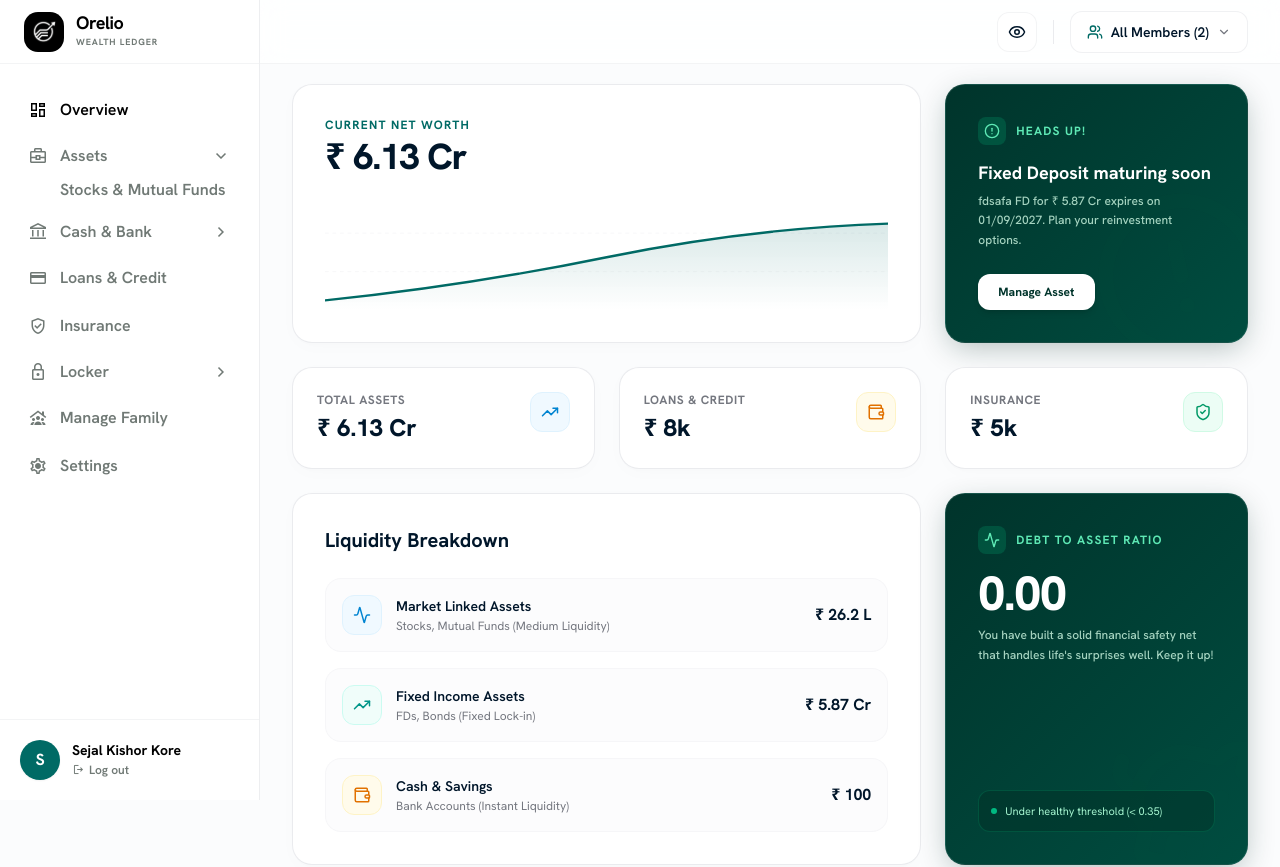
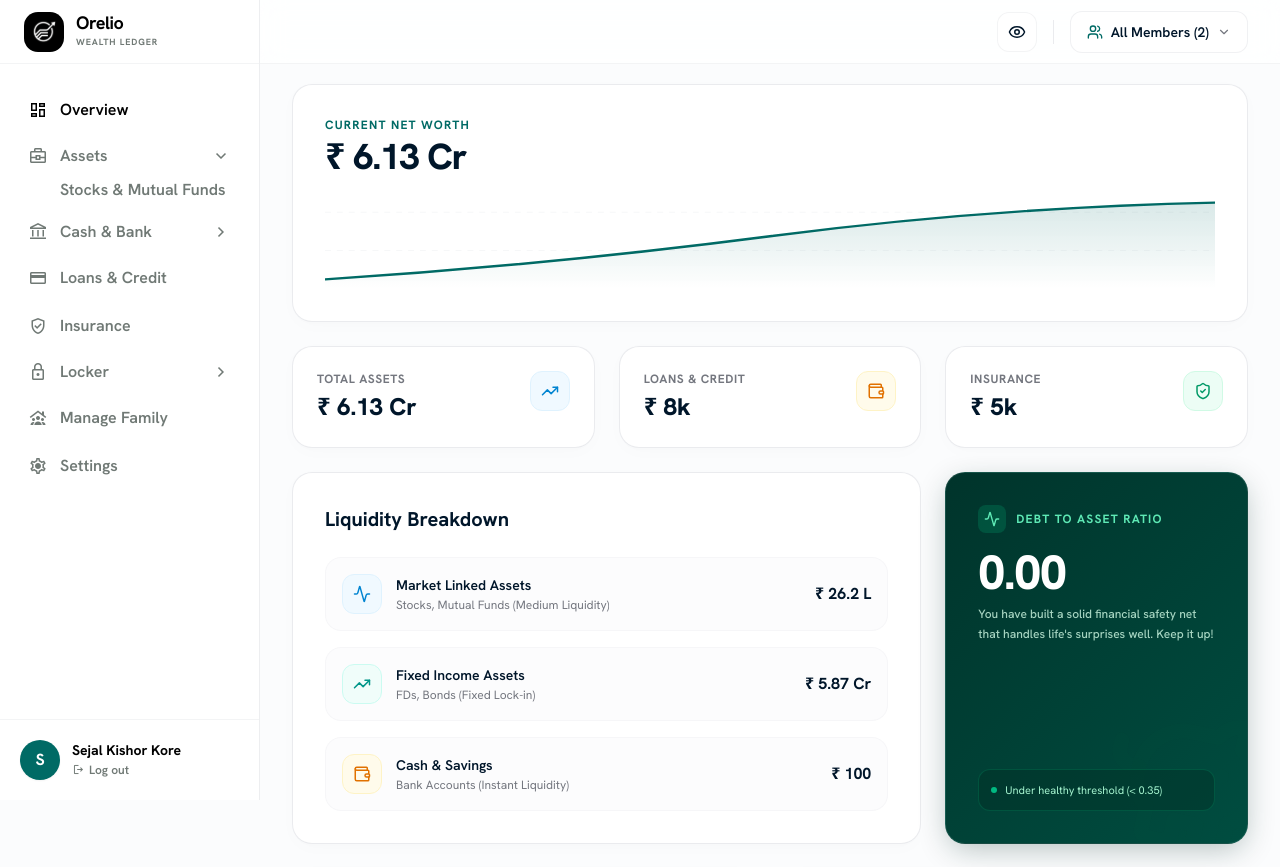
Before and after one commit to oreliolabs/orelio, a React (Vite) app: page / in a window 1280 px wide. Shown: the top 867 px of the page. Built offline with nearby package versions, Linux system fonts and the light colour scheme.

Commit message:
refactor: temporarily hide heads-up card and expand net worth card to full width

```diff
--- a/src/components/Overview.tsx
+++ b/src/components/Overview.tsx
@@ -1,7 +1,7 @@
 import React from 'react';
 import { AssetAllocationChart, LiabilityChart } from './Charts';
 import {
-  AlertCircle,
+  /* AlertCircle, */
   TrendingUp,
   Wallet,
   ShieldCheck,
@@ -64,12 +64,14 @@ export const Overview: React.FC<OverviewProps> = ({ isPrivate, selectedMemberId
     return `₹\u00A0${num.toLocaleString('en-IN')}`;
   };
 
+  /*
   const upcomingDeposit = deposits
     .filter((d) => d.status === 'active' && d.maturityDate)
     .sort((a, b) => (a.maturityDate || 0) - (b.maturityDate || 0))[0];
 
   const upcomingDepositDate = upcomingDeposit ? new Date(upcomingDeposit.maturityDate).toLocaleDateString('en-GB') : '';
   const upcomingDepositAmount = upcomingDeposit ? formatCompact(upcomingDeposit.currentValue || upcomingDeposit.principalOrMonthly) : '';
+  */
 
   // Helper to mask values in private mode
   const f = (val: string) => (isPrivate ? '••••' : val);
@@ -80,8 +82,8 @@ export const Overview: React.FC<OverviewProps> = ({ isPrivate, selectedMemberId
       {/* ROW 1: Net Worth Card & Heads Up Alert Card */}
       <div className="grid grid-cols-1 lg:grid-cols-3 gap-6">
 
-        {/* Net Worth Card (2/3 width) */}
-        <div className="lg:col-span-2 glass-card p-6 md:p-8 flex flex-col justify-between relative overflow-hidden group transition-all duration-300 ease-out hover:-translate-y-1 hover:shadow-xl hover:shadow-[#006A65]/5 hover:border-[#006A65]/35 cursor-default">
+        {/* Net Worth Card (Full width while Heads Up card is hidden) */}
+        <div className="col-span-full glass-card p-6 md:p-8 flex flex-col justify-between relative overflow-hidden group transition-all duration-300 ease-out hover:-translate-y-1 hover:shadow-xl hover:shadow-[#006A65]/5 hover:border-[#006A65]/35 cursor-default">
           <div className="relative z-10 flex flex-col sm:flex-row sm:items-start justify-between gap-4">
             <div>
               <span className="block text-xs font-bold tracking-widest text-orelio-darkgreen uppercase">Current Net Worth</span>
@@ -123,7 +125,8 @@ export const Overview: React.FC<OverviewProps> = ({ isPrivate, selectedMemberId
           </div>
         </div>
 
-        {/* Heads Up! FD Maturing Card (1/3 width) */}
+        {/* Heads Up! FD Maturing Card (1/3 width) - Temporarily hidden */}
+        {/*
         <div className="glass-card-dark p-6 md:p-8 flex flex-col justify-between text-white relative overflow-hidden group transition-all duration-300 ease-out hover:-translate-y-1 hover:shadow-2xl hover:shadow-emerald-950/40 hover:border-emerald-500/35 cursor-default">
           <div className="absolute -right-6 -bottom-6 text-emerald-800/10 opacity-30 transform -rotate-12 group-hover:scale-115 group-hover:rotate-0 transition-transform duration-500 ease-out pointer-events-none">
             <AlertCircle size={180} />
@@ -153,6 +156,7 @@ export const Overview: React.FC<OverviewProps> = ({ isPrivate, selectedMemberId
             Manage Asset
           </button>
         </div>
+        */}
 
       </div>
 
```
